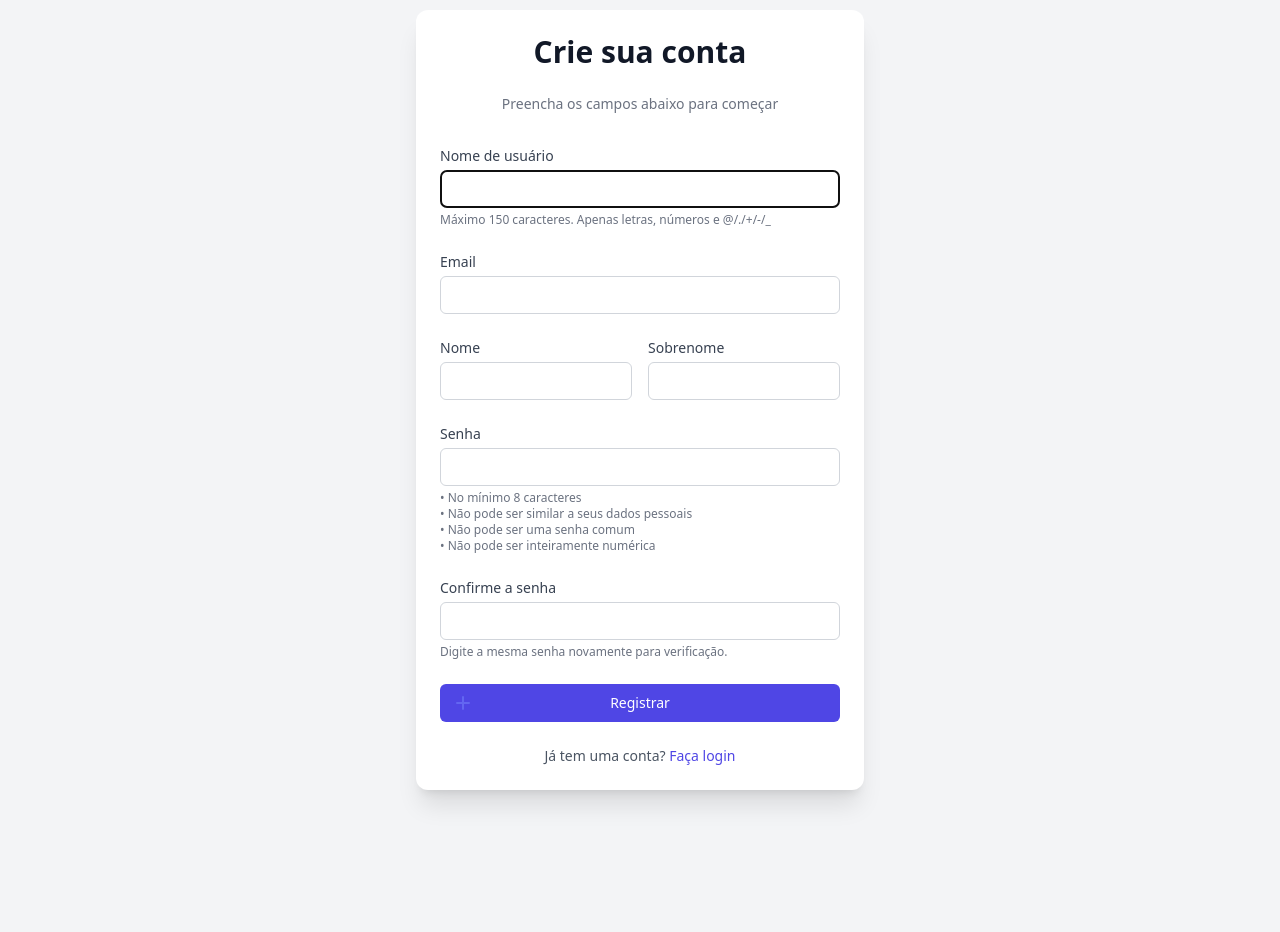
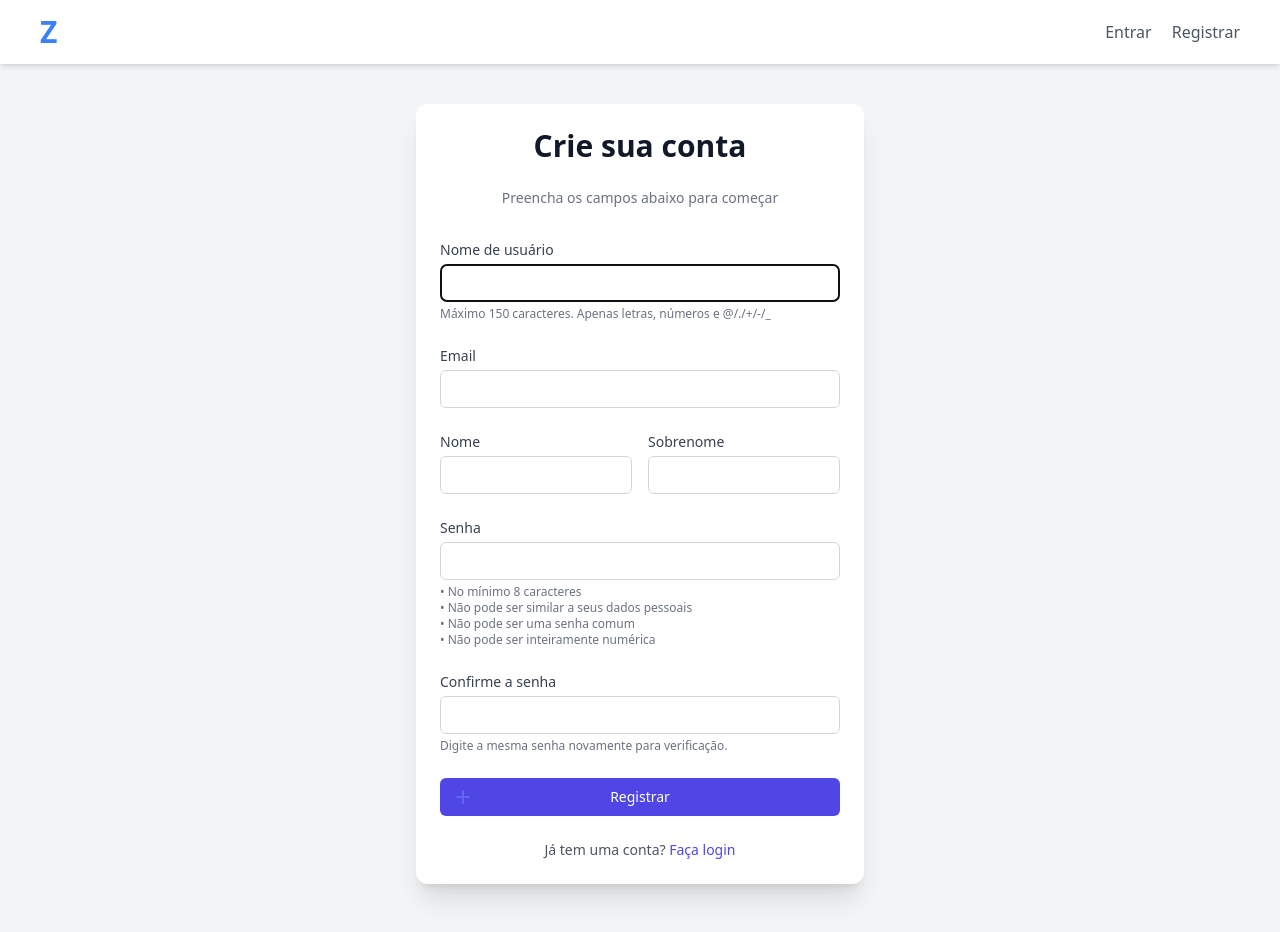
Before and after one commit to DevTroli/Z, a Django app: page /signup/ in a window 1280 px wide. Before the commit the page ends 805 px from the top, so only its background shows below. Run offline with Django 5.2, Linux system fonts and the light colour scheme; some libraries are stand-ins or nearby versions.

Commit message:
💄 style (UI) improve base page layout and components

```diff
--- a/templates/base.html
+++ b/templates/base.html
@@ -1,12 +1,16 @@
 <!DOCTYPE html>
 <html lang="pt-br">
 <head>
-    <meta charset="UTF-8">
-    <meta name="viewport" content="width=device-width, initial-scale=1.0">
-    <title>Z - Auth</title>
-    <script src="https://cdn.tailwindcss.com"></script>
+  <meta charset="UTF-8">
+  <meta name="viewport" content="width=device-width, initial-scale=1.0">
+  <title>Z - Social Media</title>
+  <script src="https://cdn.tailwindcss.com"></script>
 </head>
-<body class="bg-gray-100 h-screen w-full flex items-center justify-center">
+<body>
+  {% include "includes/navbar.html" %}
+  <div class="h-14"></div>
+  <main class="bg-gray-100 min-h-screen w-full">
     {% block content %}{% endblock %}
+  </main>
 </body>
 </html>
--- a/templates/includes/navbar.html
+++ b/templates/includes/navbar.html
@@ -1,7 +1,7 @@
 <nav class="fixed top-0 left-0 right-0 bg-white shadow-md w-full z-50">
   <div class="max-w-7xl mx-auto px-2">
-    <div class="flex justify-between items-center h-14">
-      <a href="/" class="text-2xl font-bold text-blue-500">Z</a>
+    <div class="flex justify-between items-center p-8 h-6">
+      <a href="/" class="text-3xl font-bold text-blue-500">Z</a>
 
       <!-- Menu de Usuário -->
       <div x-data="{ open: false }" class="relative">
```
